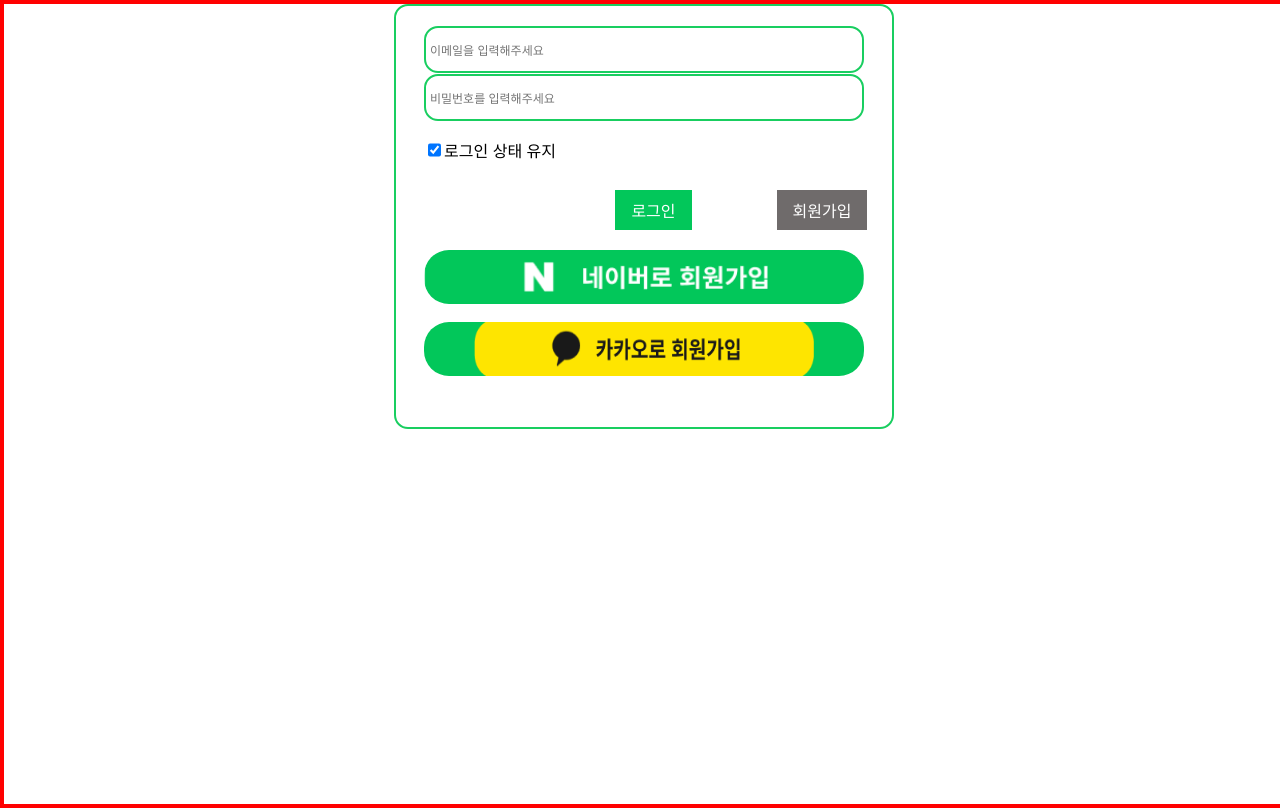
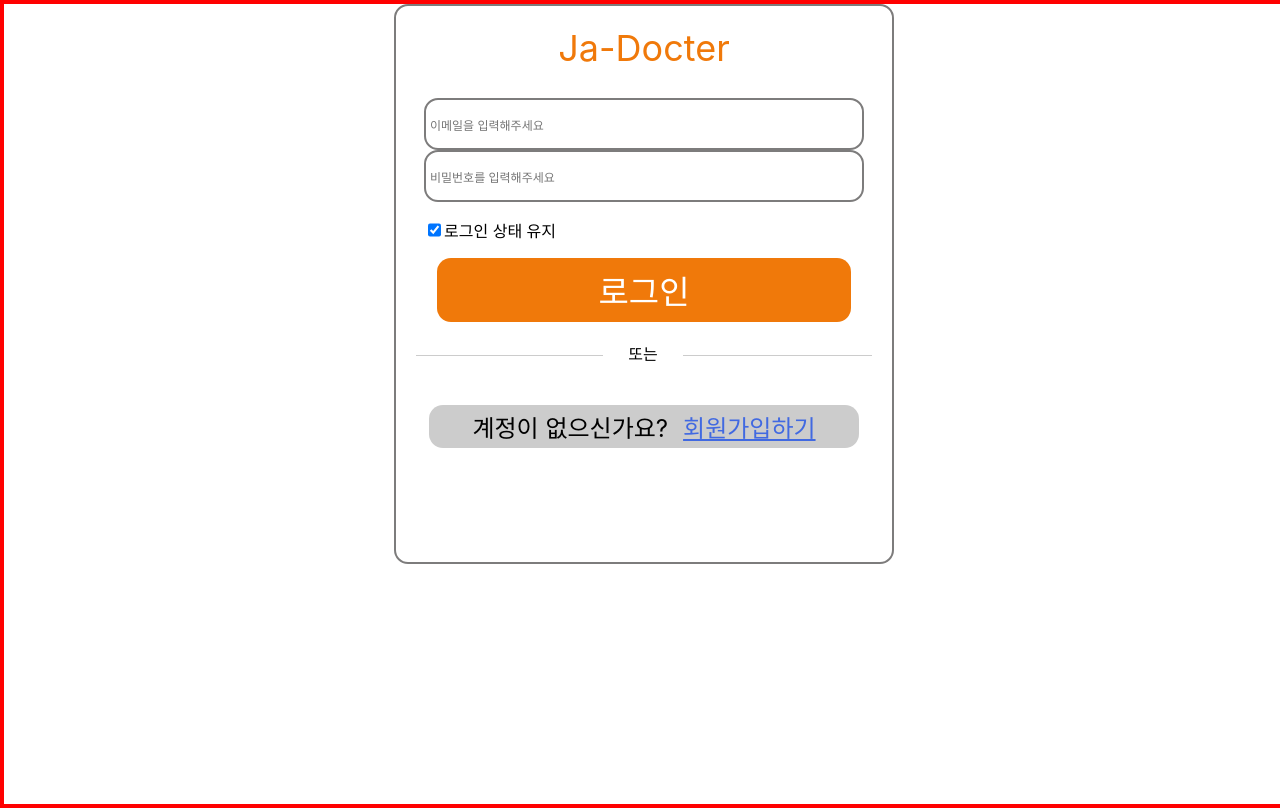
Before and after one commit to ksb-hub/Ja_Doctor, a React (Create React App) app in the folder ja-docter-app/: page /signin in a window 1280 px wide. Built offline with nearby package versions, Linux system fonts and the light colour scheme.

Commit message:
LoginCard styling Complete

```diff
--- a/ja-docter-app/src/componets/Pages/LoginPage.jsx
+++ b/ja-docter-app/src/componets/Pages/LoginPage.jsx
@@ -1,7 +1,7 @@
-import React from 'react'
+import React, { useState } from 'react'
 import LoginCard from '../UI/LoginCard'
 import styled from "styled-components"
-
+import SignupCard from '../UI/SignupCard';
 /**
  *
  * 로그인 정상 동작을 확인하기위한 임시 컨테이너
@@ -20,10 +20,24 @@
  *
  */
 export default function LoginPage() {
-  return (
 
-    <Container>
-        <LoginCard></LoginCard>
-    </Container>
-  )
+    /**
+     * 로그인 회원가입 카드를 각각 랜더링할지 안할지를 관리하는 state
+     */
+    const [loginmode, setLoginmode] = useState(true)
+
+    /** 각 로그인 / 회원가입카드의 props로 넘겨줄 modeChange함수 */
+    const handleMode = () => {
+        setLoginmode(!loginmode)
+    }
+    return (
+
+        <Container>
+            {loginmode? (
+            <LoginCard handleMode = {handleMode}></LoginCard>
+            ):(
+            <SignupCard handleMode = {handleMode}></SignupCard>)}
+
+        </Container>
+    )
 }
--- a/ja-docter-app/src/componets/UI/LoginCard.jsx
+++ b/ja-docter-app/src/componets/UI/LoginCard.jsx
@@ -7,9 +7,9 @@
 import { login } from "../../APIs/Auth";
 import { AuthContext } from "../../App";
 const Container = styled.div`
-    border: 2px solid #19ce60;
+    border: 2px solid #7D7C7C;
     width: 500px;
-    height: 425px;
+    height: 70vh;
     padding: 20px;
     border-radius: 14px;
     box-sizing: border-box;
@@ -17,14 +17,28 @@
     flex-direction: column;
     align-items: center;
 `;
-const ButtonWrapper = styled.div``;
+
+const TitleWrapper = styled.div`
+  color: #F0790A;
+  font-size: 36px;
+  margin-bottom: 28px;
+`
+const ButtonWrapper = styled.div`
+    width: 91%;
+    background-color: #F0790A;
+    display: flex;
+    align-items: center;
+    justify-content: center;
+    border-radius: 14px;
+    margin-bottom: 33px;
+`;
 const Input = styled.input`
     padding: 4px;
     font-size: 18px;
     display: block;
     width: 440px;
-    height: 47px;
-    border: 2px solid #19ce60;
+    height: 52px;
+    border: 2px solid #7D7C7C;
     border-radius: 14px;
     box-sizing: border-box;
     &:focus {
@@ -33,9 +47,46 @@
     &::placeholder {
         font-size: 12px;
     }
-    margin-bottom: 1px;
 `;
+
+const LineWrapper = styled.div`
+  position: relative;
+  height: 4px;
+  width: 100%;
+  margin-bottom: 24px;
+`;
+
+const Line = styled.div`
+  width: 100%;
+  height: 1px;
+  background-color: #ccc;
+  content: "1";
+
+`;
+
+const TextBox = styled.div`
+  width: 80px;
+  background-color: #fff;
+  position: absolute;
+  z-index: 1;
+  text-align: center;
+  left: 41%;
+  bottom: -6px;
+`;
+
+const ToSignupNavigator = styled.div`
+    width: 91%;
+    background-color: #ccc;
+    border-radius: 14px;
+    margin-top: 22px;
+    display: flex;
+    justify-content: center;
+    font-size: 24px;
+    padding: 4px 8px;
+`;
+
 function LoginCard(props) {
+    const handleMode = props.handleMode
     const [isLoggedIn, setIsLoggedIn] = useContext(AuthContext);
     const [formData, setFormData] = useState({
         id: "",
@@ -88,6 +139,10 @@
 
     return (
         <Container>
+
+            <TitleWrapper>
+                Ja-Docter
+            </TitleWrapper>
             <form>
                 <Input
                     type="text"
@@ -121,79 +176,46 @@
             </form>
 
             <ButtonWrapper
-                style={{
-                    width: "98%",
-                    height: "64px",
-                    display: "flex",
-                    alignItems: "center",
-                    justifyContent: "flex-end",
-                    gap: "85px",
-                    // border: '4px solid red',
-                    marginBottom: "8px",
-                }}
+
             >
                 <Button
                     style={{
-                        marginLeft: "20px",
                         position: "absolute",
                         left: "10px",
                         top: "10px", // 버튼을 아래로 이동시킴
                     }}
                     title={" 로그인 "}
-                    bgcolor={"#02C75A"}
+                    size = {32}
+                    bgcolor={"#F0790A"}
                     color={"#ffffff"}
                     onClick={handleSubmit}
                 />
-
-                <Button
-                    style={{
-                        marginTop: "20px",
-                        position: "absolute",
-                        top: "1px",
-                    }}
-                    title={"회원가입"}
-                    bgcolor={"#6F6B6B"}
-                    color={"#ffffff"}
-                    onClick={() => {
-                        // alert('회원가입 버튼 클릭')
-                        navigate("/signup");
-                    }}
-                />
             </ButtonWrapper>
 
-            <div className="social-login">
-                <a
-                    className="kakao-login"
-                    href="javascript:void(0)"
-                    style={{
-                        display: "block",
-                        width: "440px",
-                        height: "54px",
-                        backgroundImage: `url(${image2})`,
-                        backgroundSize: "cover",
-                        backgroundPosition: "center",
-                        backgroundRepeat: "no-repeat",
-                        borderRadius: "25px",
-                        marginBottom: "18px",
-                    }}
-                ></a>
-                <a
-                    className="naver-login"
-                    href="javascript:void(0)"
-                    style={{
-                        backgroundColor: "#02C75A",
-                        display: "block",
-                        width: "440px",
-                        height: "54px",
-                        backgroundImage: `url(${image1})`,
-                        backgroundSize: "340px 60px",
-                        backgroundPosition: "center",
-                        backgroundRepeat: "no-repeat",
-                        borderRadius: "25px",
-                    }}
-                ></a>
-            </div>
+            <LineWrapper>
+              <Line></Line>
+              <TextBox>또는</TextBox>
+            </LineWrapper>
+
+            <ToSignupNavigator>
+                <div>
+                    계정이 없으신가요?
+                </div>
+                <div
+                    style = {{
+                        textDecoration: 'underline',
+                        color: 'royalblue',
+                        cursor: 'pointer',
+                        marginLeft: '15px',
+                           }}
+                    onClick = {handleMode}
+                >
+                    회원가입하기
+                </div>
+            </ToSignupNavigator>
+
         </Container>
+
     );
 }
 
--- a/ja-docter-app/src/componets/UI/SignupCard.jsx
+++ b/ja-docter-app/src/componets/UI/SignupCard.jsx
@@ -69,6 +69,7 @@
   bottom: -6px;
 `;
 function SignupCard(props) {
+    const handleMode = props.handleMode
     const [formData, setFormData] = useState({
         id: "",
         password: "",
@@ -168,7 +169,10 @@
                     title={" 회원가입 "}
                     bgcolor={"#F0790A"}
                     color={"#ffffff"}
-                    onClick={handleSubmit}
+                    onClick={()=>{
+                        handleSubmit()
+                        handleMode()
+                    }}
                     radius = {24}
                     shadow = {false}
                     hover = {false}
--- a/ja-docter-app/src/index.js
+++ b/ja-docter-app/src/index.js
@@ -4,6 +4,7 @@
 import App from './App';
 import reportWebVitals from './reportWebVitals';
 import SignupCard from './componets/UI/SignupCard';
+import LoginCard from './componets/UI/LoginCard';
 const root = ReactDOM.createRoot(document.getElementById('root'));
 root.render(
   <React.StrictMode>
```
